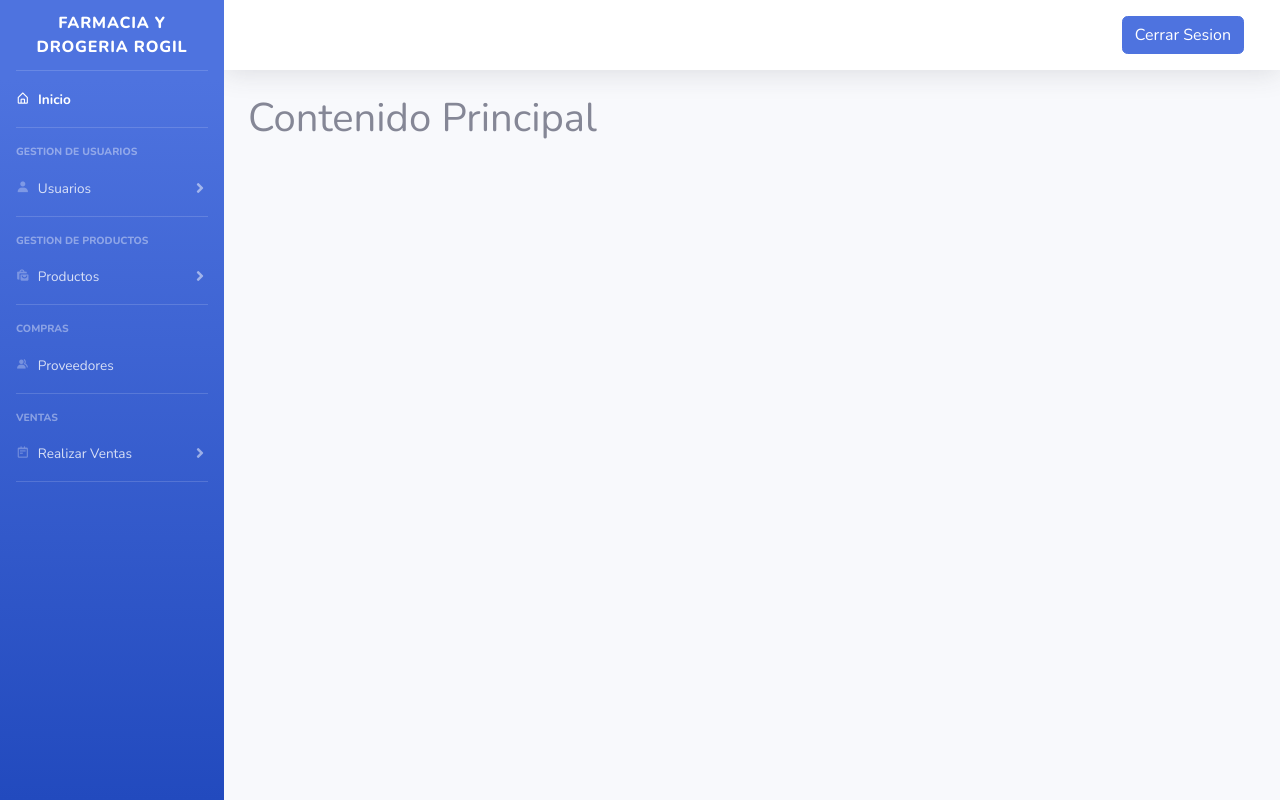
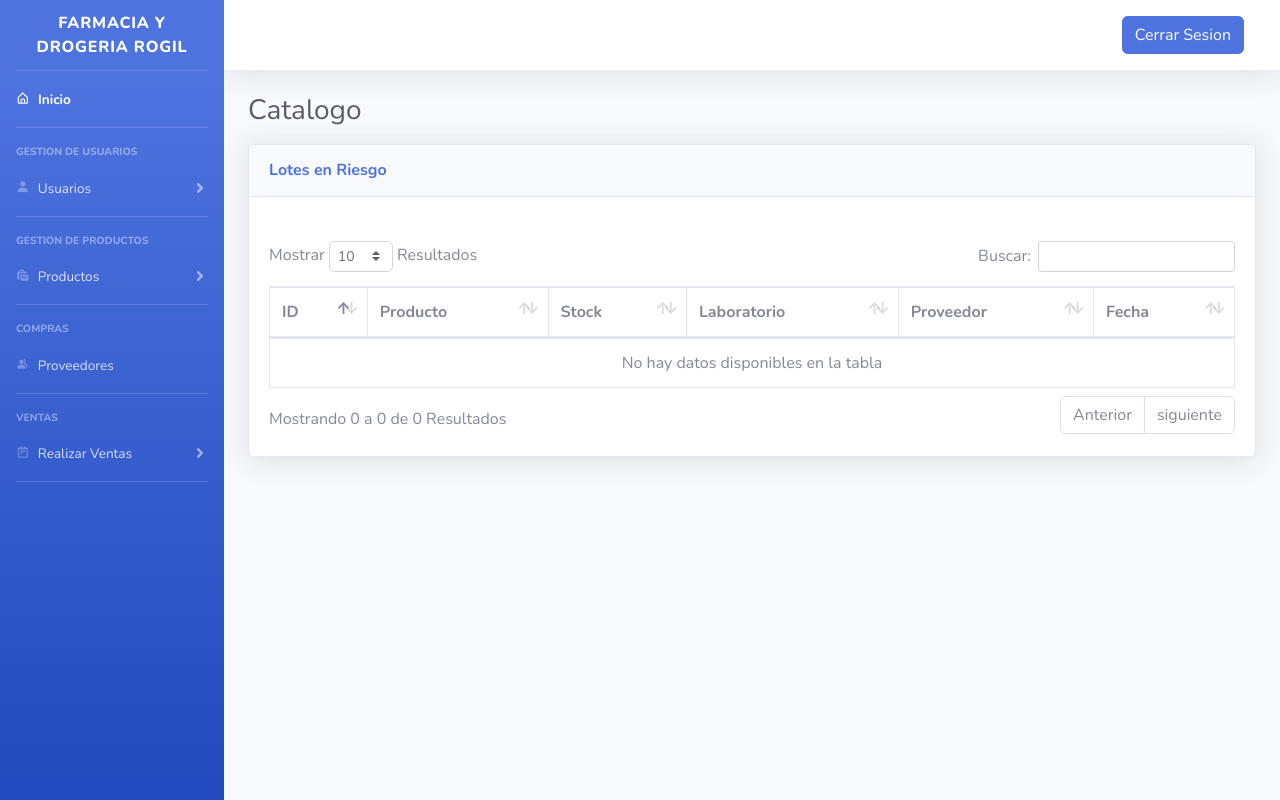
Before and after one commit to NathaIsmatul/PROYECTO-DESARROLLOWEB, a PHP site: page / in a window 1280 px wide. Run offline with PHP 8.4, Linux system fonts and the light colour scheme.

Commit message:
Actualizacion del index
Tabla de catalogo de pedidos vencidos

```diff
--- a/ProyectoDesarrollo/app/views/index.php
+++ b/ProyectoDesarrollo/app/views/index.php
@@ -20,13 +20,51 @@
 </nav>
 <!-- End of Topbar -->
 
-<!-- Logout Modal-->
-<div class="modal fade" id="logoutModal" tabindex="-1" role="dialog" aria-labelledby="exampleModalLabel"
+<div class="container-fluid">
+
+    <h1 class="h3 mb-3 text-gray-800">Catalogo</h1>
+
+    <!-- Content Row -->
+    <div class="row">
+
+        <div class="col-xl-12 col-lg-7">
+
+            <div class="card shadow mb-4">
+                <div class="card-header py-3 d-sm-flex align-items-center justify-content-between mb-4">
+                    <h6 class="m-0 font-weight-bold text-primary">Lotes en Riesgo</h6>
+                </div>
+                <div class="card-body">
+                    <div class="table-responsive">
+                        <table class="table table-bordered" id="dataTable" width="100%" cellspacing="0">
+                            <thead>
+                                <tr>
+                                    <th>ID</th>
+                                    <th>Producto</th>
+                                    <th>Stock</th>
+                                    <th>Laboratorio</th>
+                                    <th>Proveedor</th>
+                                    <th>Fecha</th>
+                                </tr>
+                            </thead>
+                            <tbody>
+
+                            </tbody>
+                        </table>
+                    </div>
+                </div>
+            </div>
+        </div>
+    </div>
+</div>
+<!-- /.container-fluid -->
+
+<!-- Modelo Cerrar Sesion-->
+<div class="modal fade" id="logoutModal" tabindex="-1" role="dialog" aria-labelledby="ModalCerrar"
         aria-hidden="true">
         <div class="modal-dialog" role="document">
             <div class="modal-content">
                 <div class="modal-header">
-                    <h5 class="modal-title" id="exampleModalLabel">¿Estas seguro de Cerrar Sesion?</h5>
+                    <h5 class="modal-title" id="ModalCerrar">¿Estas seguro de Cerrar Sesion?</h5>
                     <button class="close" type="button" data-dismiss="modal" aria-label="Close">
                         <span aria-hidden="true">×</span>
                     </button>
@@ -40,9 +78,6 @@
         </div>
     </div>
 
-<div class="container">
-    <h1>Contenido Principal</h1>
-</div>
 <?php
 require_once "parte_inferior.php"
 ?>
```
